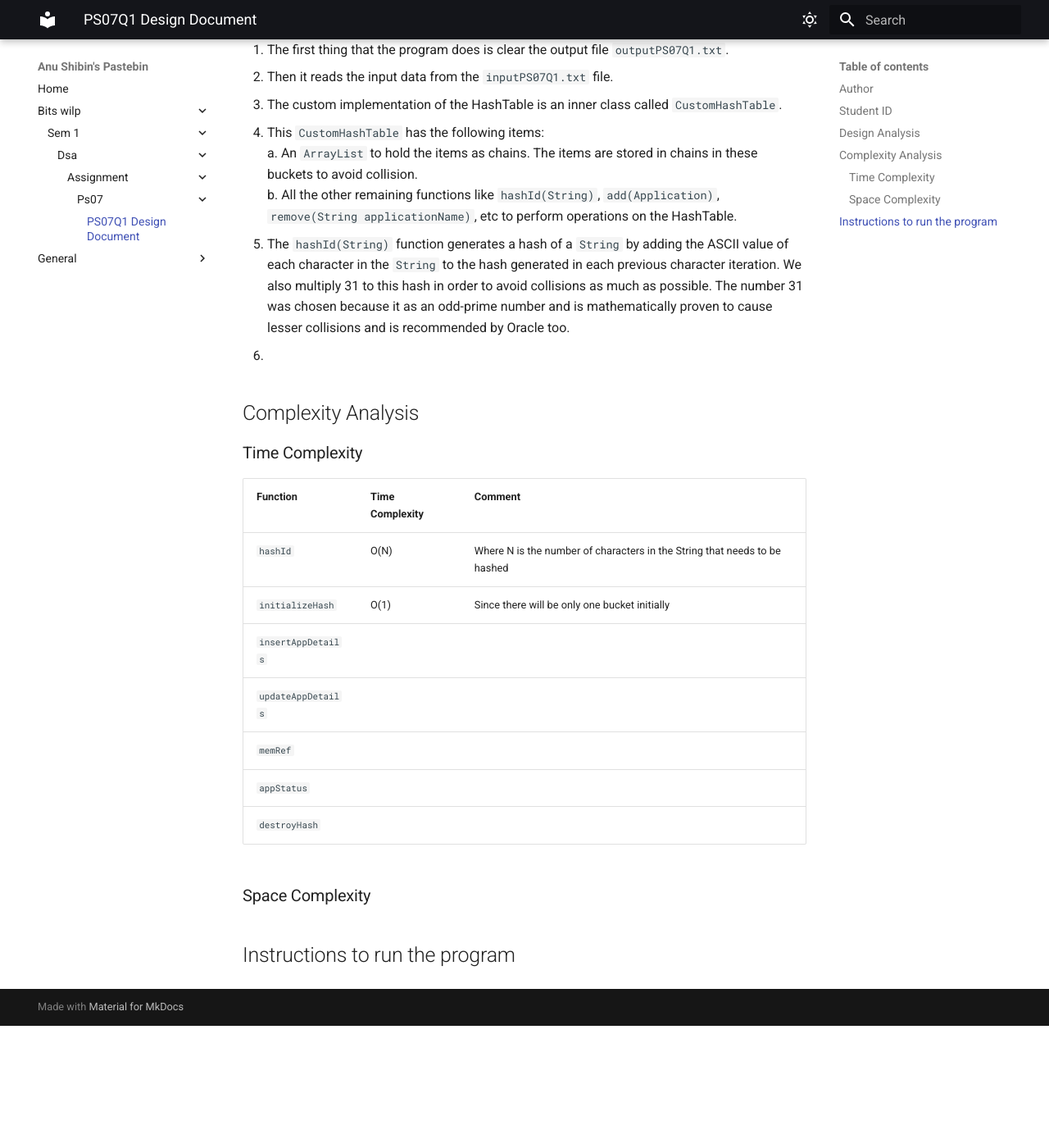
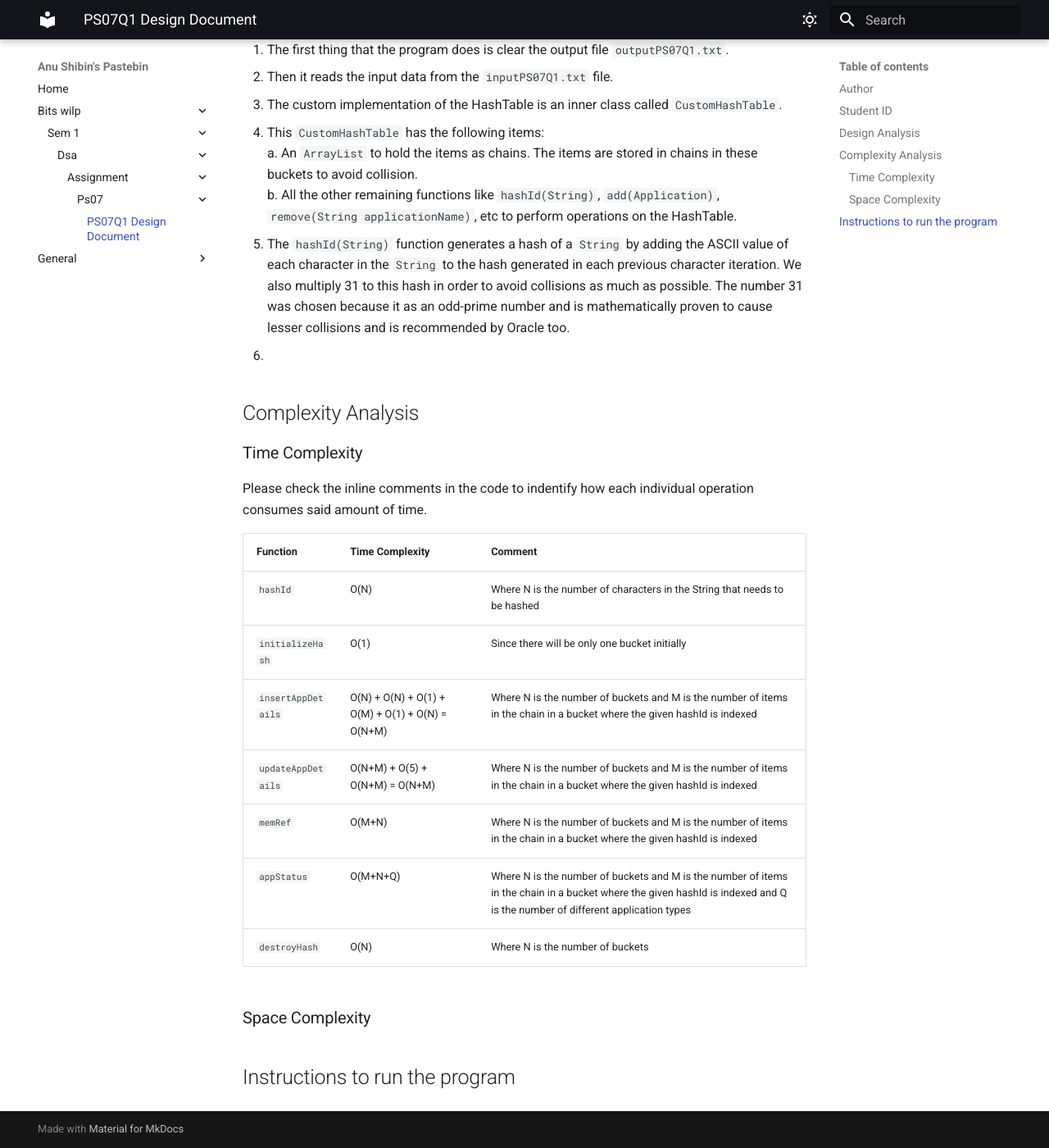
Before and after one commit to anushibin007/pastebin, an MkDocs documentation site: the page built from docs/bits-wilp/sem-1/dsa/assignment/ps07/Design Doc - PS07-Q1.md, in a window 1280 px wide and 1400 px high, scrolled down 416 px. Shown: the whole window at 82% size. Built offline with MkDocs 1.6.1 and Material for MkDocs 9.7.7, drawn with Linux system fonts in a browser that asks for light colours; before the commit the page ends 1667 px from its top, so only the background shows below that.

Commit message:
Time Complexity Done

```diff
--- a/docs/bits-wilp/sem-1/dsa/assignment/ps07/Design Doc - PS07-Q1.md
+++ b/docs/bits-wilp/sem-1/dsa/assignment/ps07/Design Doc - PS07-Q1.md
@@ -18,15 +18,17 @@ Anu Shibin J
 
 ## Complexity Analysis
 ### Time Complexity
-| Function           | Time Complexity | Comment                                                                   |
-| ------------------ | --------------- | ------------------------------------------------------------------------- |
-| `hashId`           | O(N)            | Where N is the number of characters in the String that needs to be hashed |
-| `initializeHash`   | O(1)            | Since there will be only one bucket initially                             |
-| `insertAppDetails` |                 |                                                                           |
-| `updateAppDetails` |                 |                                                                           |
-| `memRef`           |                 |                                                                           |
-| `appStatus`        |                 |                                                                           |
-| `destroyHash`      |                 |                                                                           |
+Please check the inline comments in the code to indentify how each individual operation consumes said amount of time.
+
+| Function           | Time Complexity                                  | Comment                                                                                                                                                                     |
+| ------------------ | ------------------------------------------------ | --------------------------------------------------------------------------------------------------------------------------------------------------------------------------- |
+| `hashId`           | O(N)                                             | Where N is the number of characters in the String that needs to be hashed                                                                                                   |
+| `initializeHash`   | O(1)                                             | Since there will be only one bucket initially                                                                                                                               |
+| `insertAppDetails` | O(N) + O(N) + O(1) + O(M) + O(1) + O(N) = O(N+M) | Where N is the number of buckets and M is the number of items in the chain in a bucket where the given hashId is indexed                                                    |
+| `updateAppDetails` | O(N+M) + O(5) + O(N+M) = O(N+M)                  | Where N is the number of buckets and M is the number of items in the chain in a bucket where the given hashId is indexed                                                    |
+| `memRef`           | O(M+N)                                           | Where N is the number of buckets and M is the number of items in the chain in a bucket where the given hashId is indexed                                                    |
+| `appStatus`        | O(M+N+Q)                                         | Where N is the number of buckets and M is the number of items in the chain in a bucket where the given hashId is indexed and Q is the number of different application types |
+| `destroyHash`      | O(N)                                             | Where N is the number of buckets                                                                                                                                            |
 
 ### Space Complexity
 
```
Also changed, not shown: docs/.obsidian/workspace.json.
